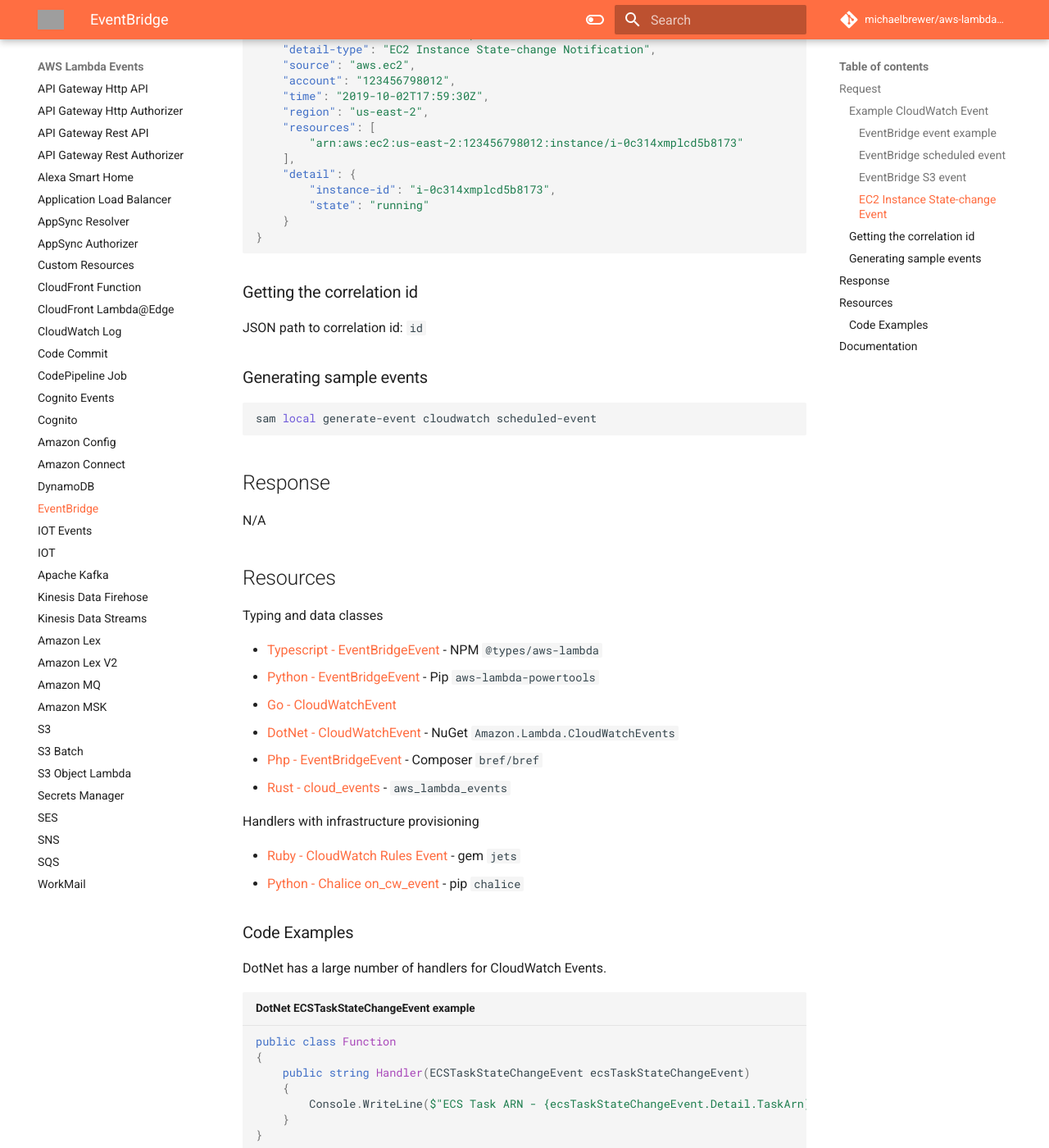
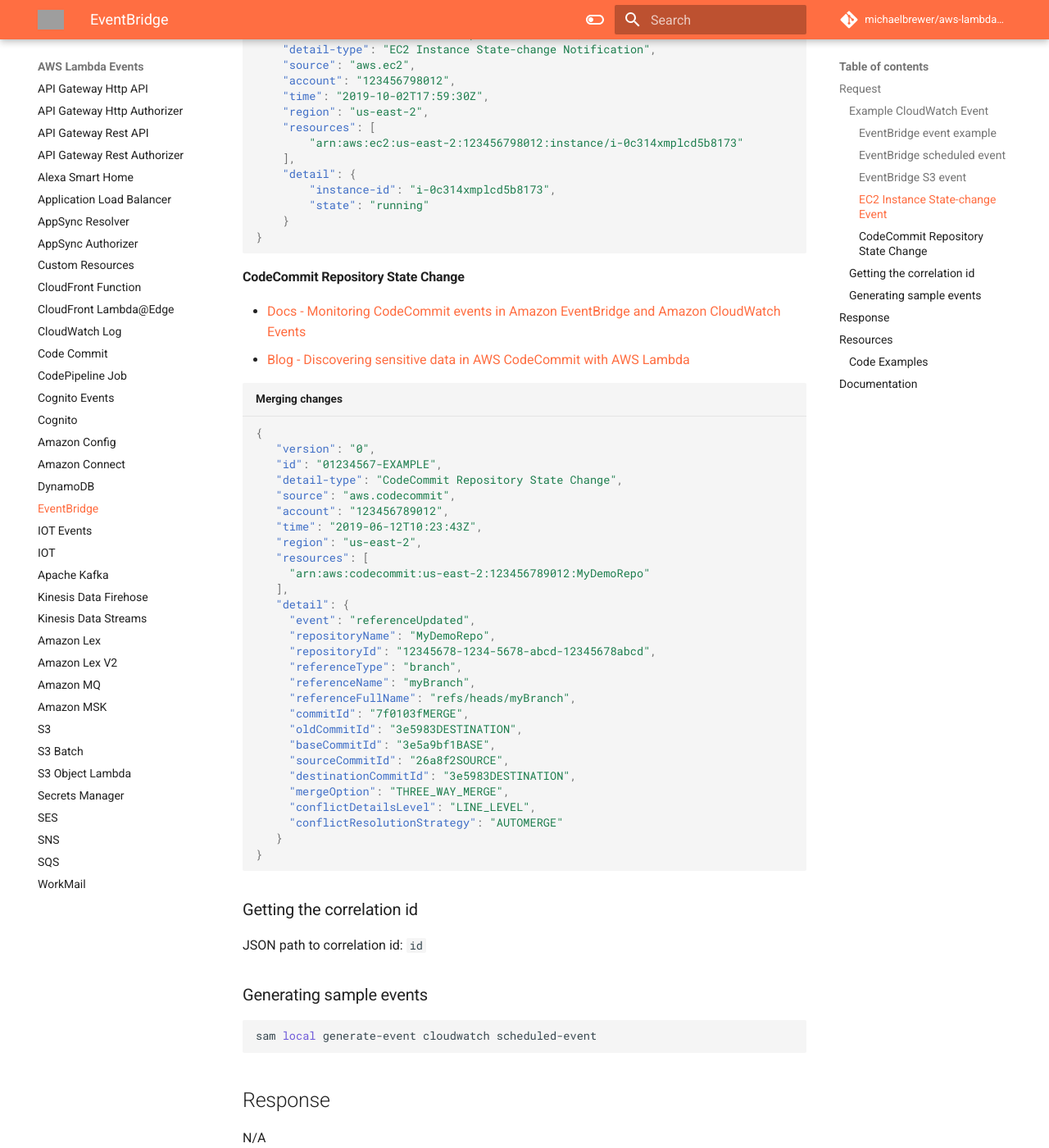
Before and after one commit to michaelbrewer/aws-lambda-events, an MkDocs documentation site: the page built from docs/event-bridge.md, in a window 1280 px wide and 1400 px high, scrolled down 2241 px. Shown: the whole window at 82% size. Built offline with MkDocs 1.6.1 and Material for MkDocs 9.7.7, drawn with Linux system fonts in a browser that asks for light colours; comment, search, counter and statistics services are not loaded; grey boxes are pictures that could not be loaded.

Commit message:
docs(event-bridge): CodeCommit example

````diff
--- a/docs/event-bridge.md
+++ b/docs/event-bridge.md
@@ -117,6 +117,42 @@
 }
 ```
 
+#### CodeCommit Repository State Change
+
+- [Docs - Monitoring CodeCommit events in Amazon EventBridge and Amazon CloudWatch Events](https://docs.aws.amazon.com/codecommit/latest/userguide/monitoring-events.html){target="_blank"}
+- [Blog - Discovering sensitive data in AWS CodeCommit with AWS Lambda](https://aws.amazon.com/blogs/compute/discovering-sensitive-data-in-aws-codecommit-with-aws-lambda-2/){target="_blank"}
+
+```json title="Merging changes"
+{
+   "version": "0",
+   "id": "01234567-EXAMPLE",
+   "detail-type": "CodeCommit Repository State Change",
+   "source": "aws.codecommit",
+   "account": "123456789012",
+   "time": "2019-06-12T10:23:43Z",
+   "region": "us-east-2",
+   "resources": [
+     "arn:aws:codecommit:us-east-2:123456789012:MyDemoRepo"
+   ],
+   "detail": {
+     "event": "referenceUpdated",
+     "repositoryName": "MyDemoRepo",
+     "repositoryId": "12345678-1234-5678-abcd-12345678abcd",
+     "referenceType": "branch",
+     "referenceName": "myBranch",
+     "referenceFullName": "refs/heads/myBranch",
+     "commitId": "7f0103fMERGE",
+     "oldCommitId": "3e5983DESTINATION",
+     "baseCommitId": "3e5a9bf1BASE",
+     "sourceCommitId": "26a8f2SOURCE",
+     "destinationCommitId": "3e5983DESTINATION",
+     "mergeOption": "THREE_WAY_MERGE",
+     "conflictDetailsLevel": "LINE_LEVEL",
+     "conflictResolutionStrategy": "AUTOMERGE"
+   }
+}
+```
+
 ### Getting the correlation id
 
 JSON path to correlation id: `id`
````
